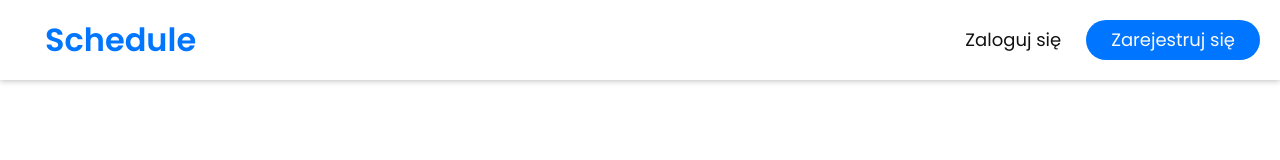
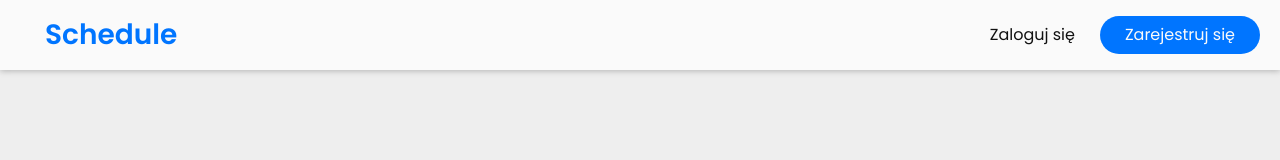
Before and after one commit to domman95/schedule-gatsby-jamstack, a Gatsby site: page / in a window 1280 px wide. Built offline with nearby package versions, Linux system fonts and the light colour scheme; Gatsby itself is replaced by a stand-in of ours.

Commit message:
created three main pages

```diff
--- a/src/components/nav.js
+++ b/src/components/nav.js
@@ -1,21 +1,23 @@
 import { Link } from 'gatsby';
 import React from 'react';
-import styled from 'styled-components';
+import styled, { css } from 'styled-components';
 
 const StyledNav = styled.nav`
   display: flex;
   align-items: center;
   justify-content: space-between;
   width: 100%;
-  height: 80px;
+  height: 70px;
   box-shadow: 0 1px 6px var(--shadowColor);
   padding: 10px 20px;
+  background-color: var(--white);
 
   .logo {
-    font-size: 32px;
+    font-size: 28px;
     font-weight: var(--semiBold);
     color: var(--blue);
-    padding: 5px 25px;
+    padding: 5px 45px 5px 25px;
+    text-decoration: none;
   }
 
   .profile {
@@ -25,15 +27,16 @@ const StyledNav = styled.nav`
     background-image: url('https://images.unsplash.com/photo-1494790108377-be9c29b29330?ixlib=rb-1.2.1&ixid=MnwxMjA3fDB8MHxwaG90by1wYWdlfHx8fGVufDB8fHx8&auto=format&fit=crop&w=668&q=80');
     background-size: cover;
     border: none;
+    cursor: pointer;
+    transition: 0.1s linear;
+
+    &:hover {
+      opacity: 0.75;
+    }
   }
 
   ul {
     display: flex;
-
-    &.loggedIn {
-      flex: 1;
-      box-shadow: -1px 0px 0px var(--shadowColor);
-    }
 
     li {
       list-style: none;
@@ -49,25 +52,41 @@ const StyledNav = styled.nav`
       }
 
       a {
-        font-size: 18px;
+        font-size: 16px;
         font-weight: var(--regular);
       }
     }
   }
+
+  ${({ loggedin }) =>
+    loggedin &&
+    css`
+      background-color: var(--blue);
+
+      .logo,
+      a {
+        color: var(--white);
+      }
+
+      ul {
+        flex: 1;
+        box-shadow: -1px 0px 0px var(--white);
+      }
+    `}
 `;
 
 const LoggedIn = () => {
   return (
     <>
-      <ul className="loggedIn">
+      <ul>
         <li>
-          <Link to="/">panel główny</Link>
+          <Link to="/panel-glowny">panel główny</Link>
         </li>
         <li>
-          <Link to="/">kalendarz</Link>
+          <Link to="/kalendarz">kalendarz</Link>
         </li>
         <li>
-          <Link to="/">karty klientów</Link>
+          <Link to="/karty-klientow">karty klientów</Link>
         </li>
       </ul>
       <button className="profile" />
@@ -88,14 +107,13 @@ const LoggedOut = () => {
   );
 };
 
-export default function Nav() {
+export default function Nav({ loggedIn }) {
   return (
-    <StyledNav>
+    <StyledNav loggedin={loggedIn}>
       <Link to="/" className="logo">
         Schedule
       </Link>
-      {/* <LoggedIn /> */}
-      <LoggedOut />
+      {loggedIn ? <LoggedIn /> : <LoggedOut />}
     </StyledNav>
   );
 }
--- a/src/pages/index.js
+++ b/src/pages/index.js
@@ -1,15 +1,10 @@
 import React from 'react';
-import SEO from '../components/seo';
-import GlobalStyle from '../styles/GlobalStyles';
-import 'normalize.css';
-import Nav from '../components/nav';
+import Layout from '../components/layout';
 
 export default function LandingPage() {
   return (
     <>
-      <SEO />
-      <GlobalStyle />
-      <Nav />
+      <Layout />
     </>
   );
 }
--- a/src/styles/GlobalStyles.js
+++ b/src/styles/GlobalStyles.js
@@ -13,14 +13,17 @@ const GlobalStyle = createGlobalStyle`
     --lightgrey: #cecece;
     --black: #111111;
     --white: #fafafa;
+    --backgroundColor: #eeeeee;
     --shadowColor: rgba(0,0,0,.25);
     --regular: 400;
     --semiBold: 600;
     --extraBold: 800;
+
   }
 
   html {
     font-family: 'Poppins', sans-serif;
+    background-color: var(--backgroundColor);
   }
 
   a {
@@ -31,6 +34,26 @@ const GlobalStyle = createGlobalStyle`
       text-decoration: underline;
     }
   }
+
+  main {
+    max-width: 1920px;
+    margin: 0 auto;
+    min-height: calc(100vh - 70px);
+    padding: 20px;
+    background-color: var(--backgroundColor);
+    gap: 10px;
+  }
+
+  .basicComponentsStyle {
+    background-color: var(--white);
+    border-radius: 10px;
+    box-shadow: 6px 6px 12px var(--shadowColor);
+    // delete it later
+    display: flex;
+    align-items: center;
+    justify-content: center;
+    font-size: 26px;
+  }
 `;
 
 export default GlobalStyle;
```
Also changed, not shown: src/pages/kalendarz.js (added, +35 -0 lines), src/pages/karty-klientow.js (added, +24 -0 lines), src/pages/panel-glowny.js (added, +38 -0 lines).
